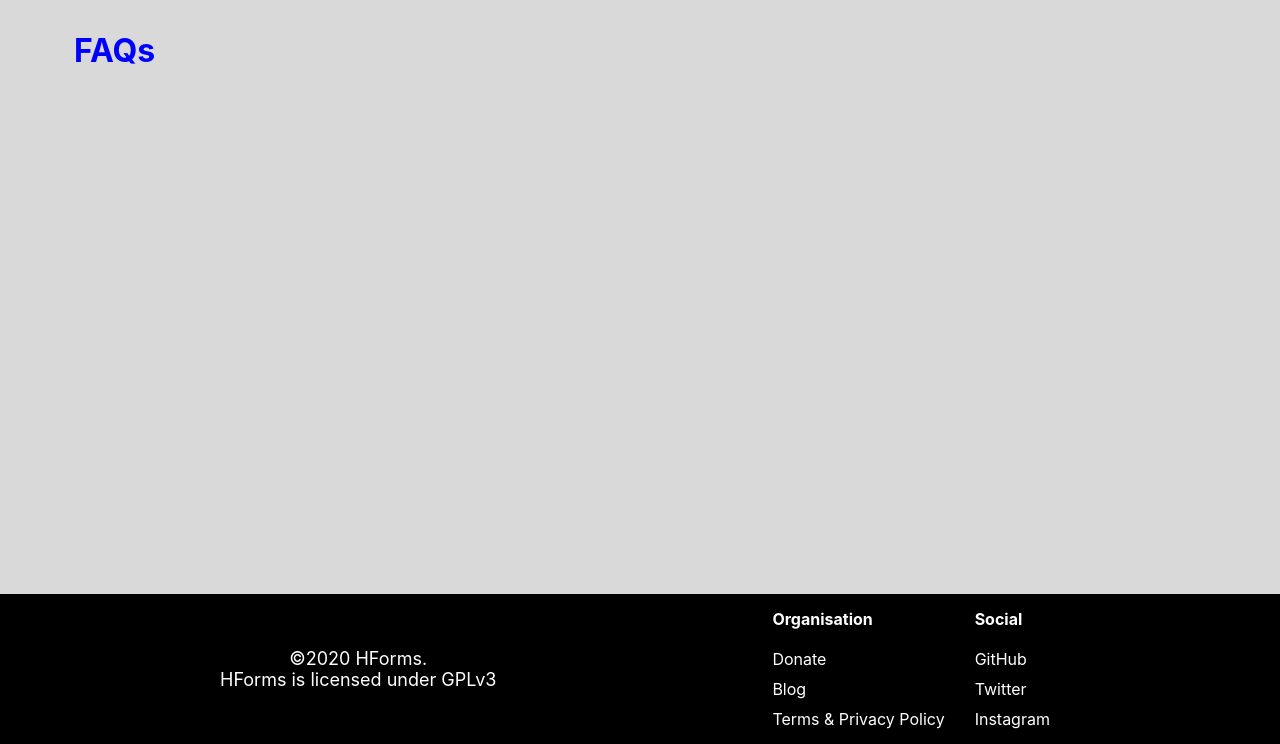
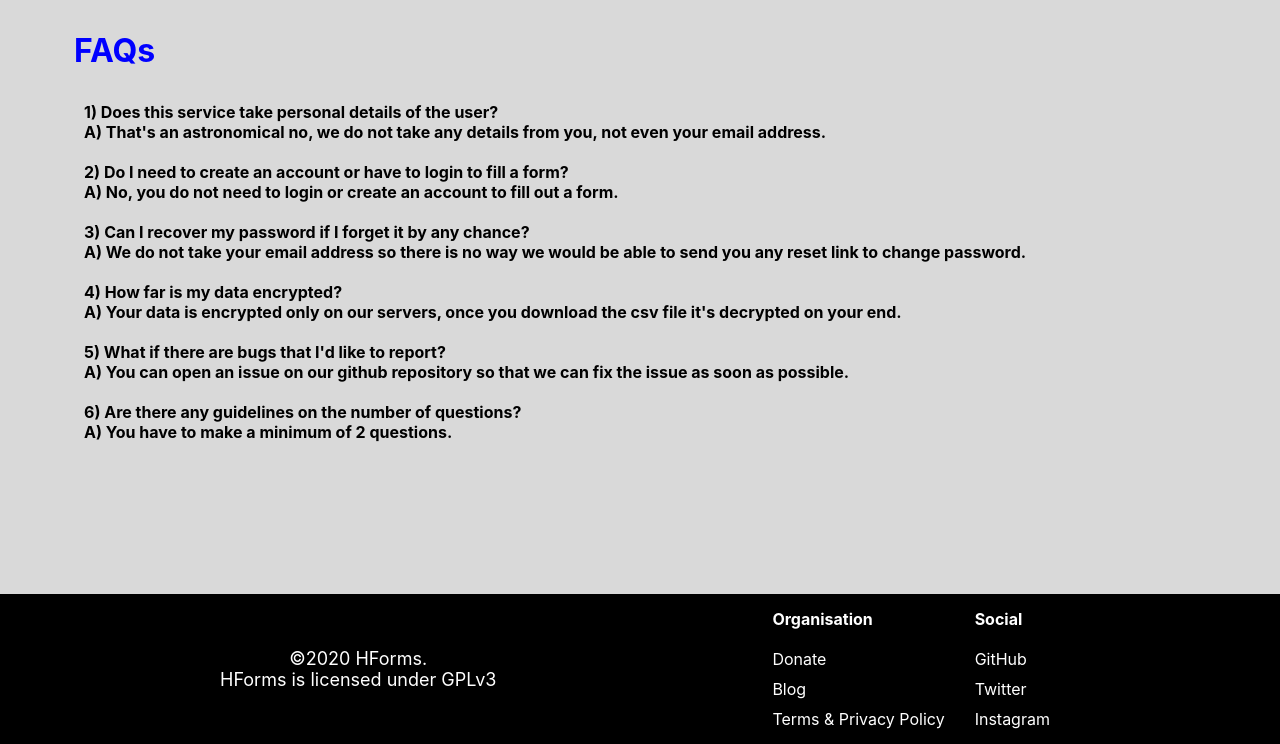
Before and after one commit to HForms/HForms, a Flask app: page /faqs in a window 1280 px wide. Shown: the part 56-800 px from the top of the page. Run offline with Flask 2, Linux system fonts and the light colour scheme; some web fonts are replaced.

Commit message:
added content for FAQs

```diff
--- a/Hforms/templates/faqs.html
+++ b/Hforms/templates/faqs.html
@@ -1,4 +1,23 @@
 {% extends "layout.html" %}
 {% block content %}
 	<h1>FAQs</h1>
+	<p>
+		1) Does this service take personal details of the user?<br>
+		A) That's an astronomical no, we do not take any details from you, not even your email address.<br><br>
+
+		2) Do I need to create an account or have to login to fill a form?<br>
+		A) No, you do not need to login or create an account to fill out a form.<br><br>
+
+		3) Can I recover my password if I forget it by any chance?<br>
+		A) We do not take your email address so there is no way we would be able to send you any reset link to change password.<br><br>
+
+		4) How far is my data encrypted?<br>
+		A) Your data is encrypted only on our servers, once you download the csv file it's decrypted on your end.<br><br>
+
+		5) What if there are bugs that I'd like to report?<br>
+		A) You can open an issue on our github repository so that we can fix the issue as soon as possible.<br><br>
+
+		6) Are there any guidelines on the number of questions?<br>
+		A) You have to make a minimum of 2 questions.
+	</p>
 {% endblock content%}
```
